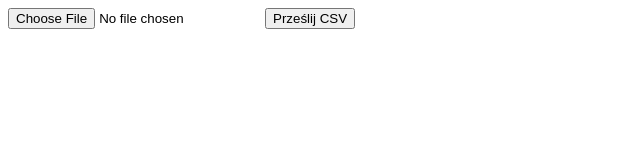
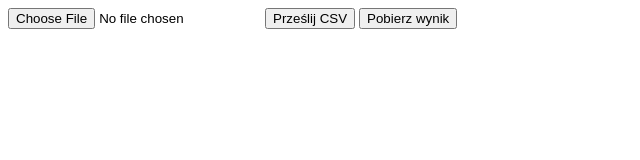
Before and after one commit to zawislakm/IO, a plain HTML site: page frontend/index.html in a window 1280 px wide. Shown: the whole page, without its empty margins (0-640 px from the left). Drawn offline with Linux system fonts and the light colour scheme.

Commit message:
Frontend: Download file

```diff
--- a/frontend/index.html
+++ b/frontend/index.html
@@ -9,7 +9,7 @@
 
 <input type="file" id="csvFileInput">
 <button onclick="uploadCSV()">Prześlij CSV</button>
-
+<button onclick="downloadCSV()">Pobierz wynik</button>
 <script src="script.js"></script>
 </body>
 </html>
--- a/frontend/script.js
+++ b/frontend/script.js
@@ -1,3 +1,4 @@
+var fileName = "";
 function uploadCSV() {
     var fileInput = document.getElementById('csvFileInput');
     var file = fileInput.files[0];
@@ -16,15 +17,14 @@ function uploadCSV() {
     })
     .then(response => {
 
-      console.log(response)
       if (response.ok) {
         return response.json();
       } else {
-        console.log(response)
         throw new Error("Wystąpił błąd podczas przesyłania pliku.");
       }
     })
     .then(data => {
+      fileName = data.file;
       alert("Plik CSV został pomyślnie przesłany.\nNazwa: " + data.file + "\nTyp zawartości: " + data.content);
     })
     .catch(error => {
@@ -32,3 +32,31 @@ function uploadCSV() {
       alert(error.message);
     });
   }
+
+  function downloadCSV() {
+    if (fileName == "") {
+      alert("Najpierw prześlij plik csv")
+      return
+    }
+    fetch('http://127.0.0.1:8000/download/'+fileName)
+    .then(response => {
+      if (response.ok) {
+        return response.blob();
+      } else {
+        throw new Error("Wystąpił błąd podczas pobierania pliku.");
+      }
+    })
+    .then(blob => {
+      var url = window.URL.createObjectURL(blob);
+      var a = document.createElement('a');
+      a.href = url;
+      a.download = fileName;
+      document.body.appendChild(a);
+      a.click();
+      window.URL.revokeObjectURL(url);
+    })
+    .catch(error => {
+      console.error('Błąd:', error);
+      alert(error.message);
+    });
+  }
```
